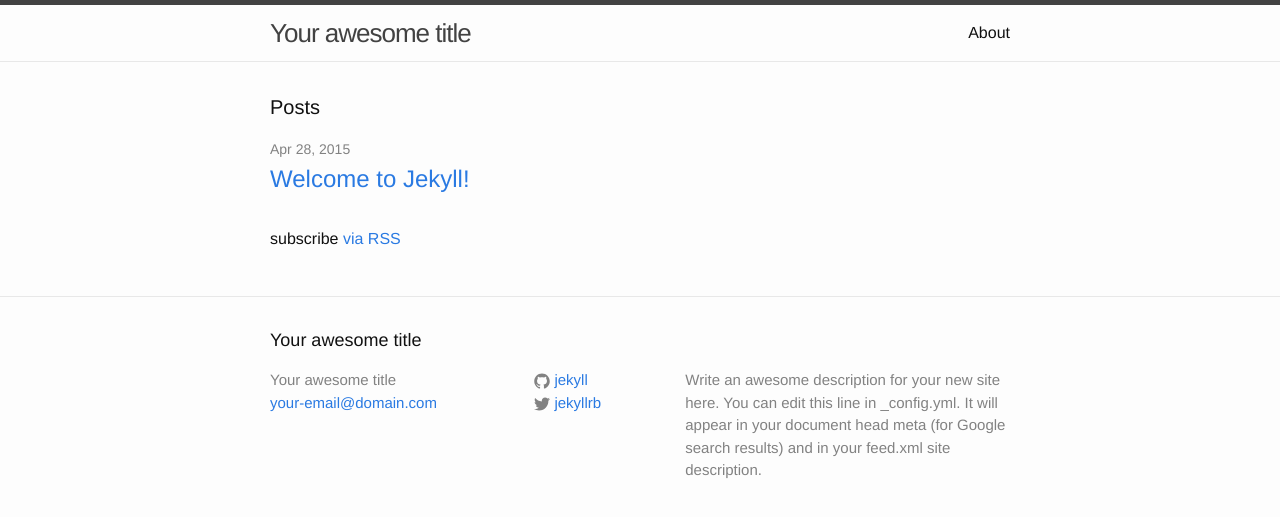
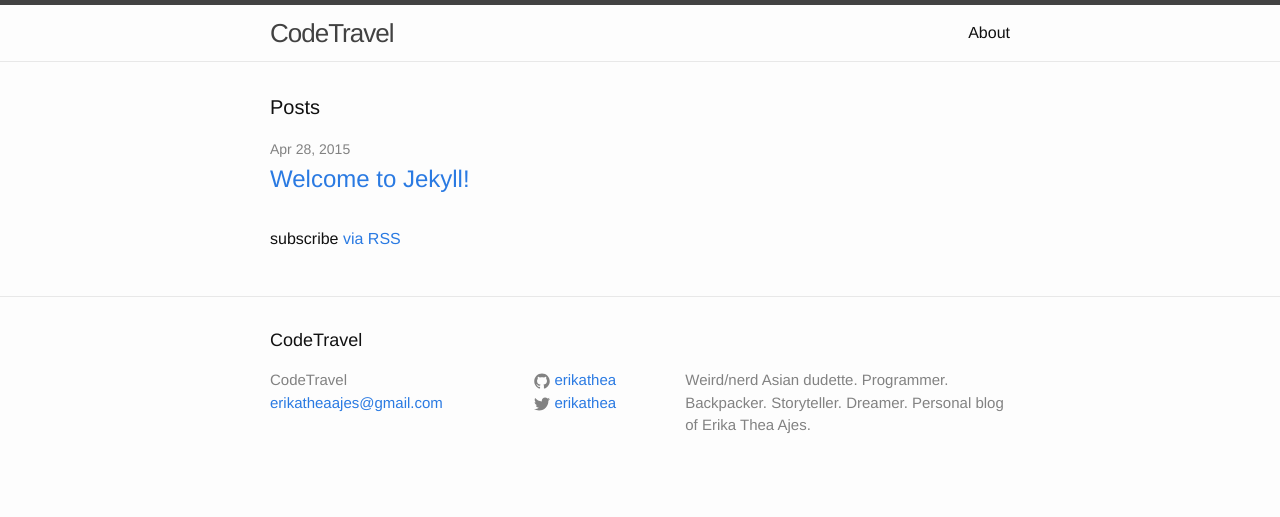
Before and after one commit to erikathea/erikathea.github.io, a Jekyll site: the page built from index.html, in a window 1280 px wide. Shown: the top 517 px of the page. Built offline with Jekyll 4.4.1, drawn with Linux system fonts in a browser that asks for light colours; Markdown is read by kramdown in place of the engine named in the settings.

Commit message:
setup local github page build server and customizing jekyll config

```diff
--- /dev/null
+++ b/Gemfile
@@ -0,0 +1,2 @@
+source 'https://rubygems.org'
+gem 'github-pages'
--- a/_config.yml
+++ b/_config.yml
@@ -1,14 +1,41 @@
 # Site settings
-title: Your awesome title
-email: your-email@domain.com
+title: CodeTravel
+email: erikatheaajes@gmail.com
 description: > # this means to ignore newlines until "baseurl:"
-  Write an awesome description for your new site here. You can edit this
-  line in _config.yml. It will appear in your document head meta (for
-  Google search results) and in your feed.xml site description.
+  Weird/nerd Asian dudette. Programmer. Backpacker. Storyteller. Dreamer. Personal blog of Erika Thea Ajes.
 baseurl: "" # the subpath of your site, e.g. /blog/
-url: "http://yourdomain.com" # the base hostname & protocol for your site
-twitter_username: jekyllrb
-github_username:  jekyll
+url: "http://erikathea.github.io" #"http://erikathea.com" # the base hostname & protocol for your site
+twitter_username: erikathea
+github_username:  erikathea
+disqus: codetravel
+# Build settings
+markdown: redcarpet
+highlighter: pygments
+permalink: pretty
 
-# Build settings
-markdown: kramdown
+# Set the Sass partials directory, as we're using @imports
+sass:
+  style: :compressed # You might prefer to minify using :compressed
+
+# Use the following plug-ins
+gems:
+  - jekyll-sitemap # Create a sitemap using the official Jekyll sitemap gem
+  - jekyll-mentions
+  - jemoji
+  - jekyll-redirect-from
+# Exclude these files from your production _site
+exclude:
+    - Gemfile
+    - Gemfile.lock
+    - LICENSE
+    - README.md
+
+# Front-Matter Defaults
+defaults:
+  -
+    scope:
+      path: ""
+      type: "posts"
+    values:
+      layout: "post"
+      author: "thea"
```
Also changed, not shown: Gemfile.lock (added).
